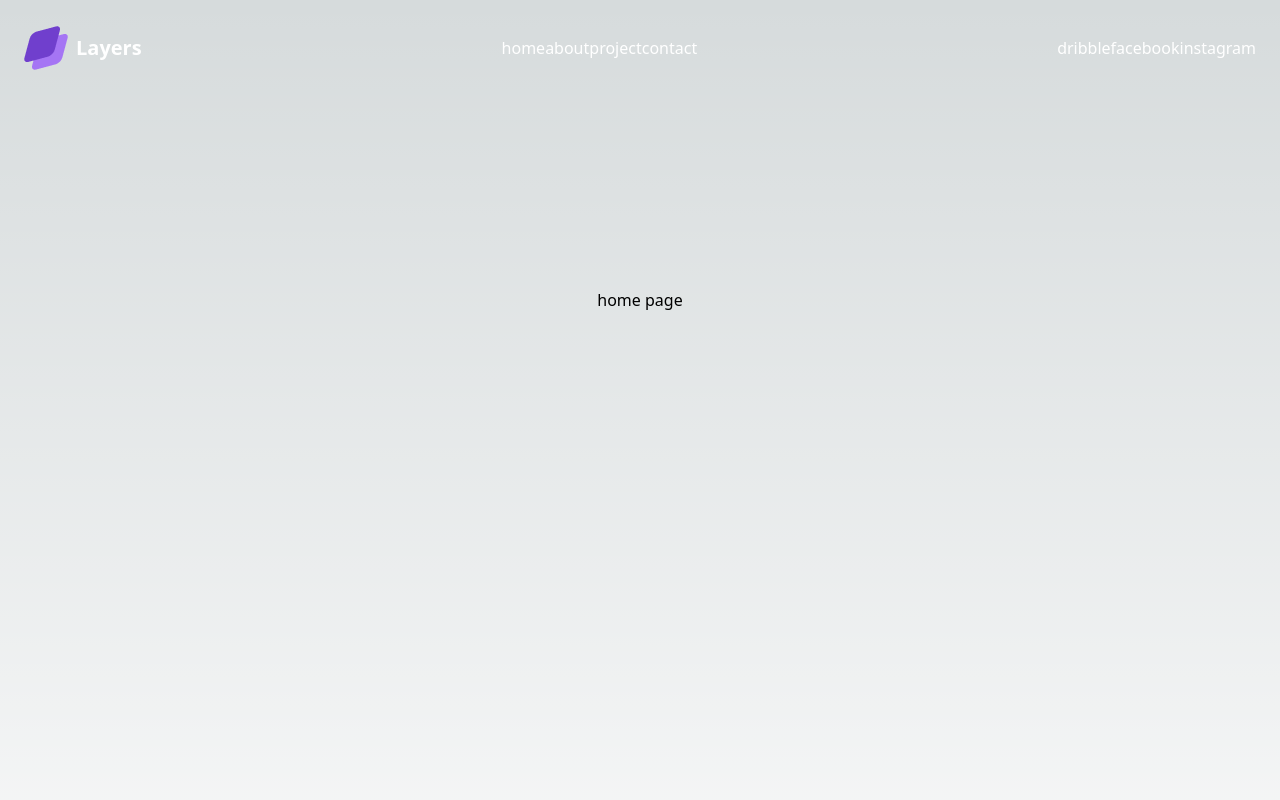
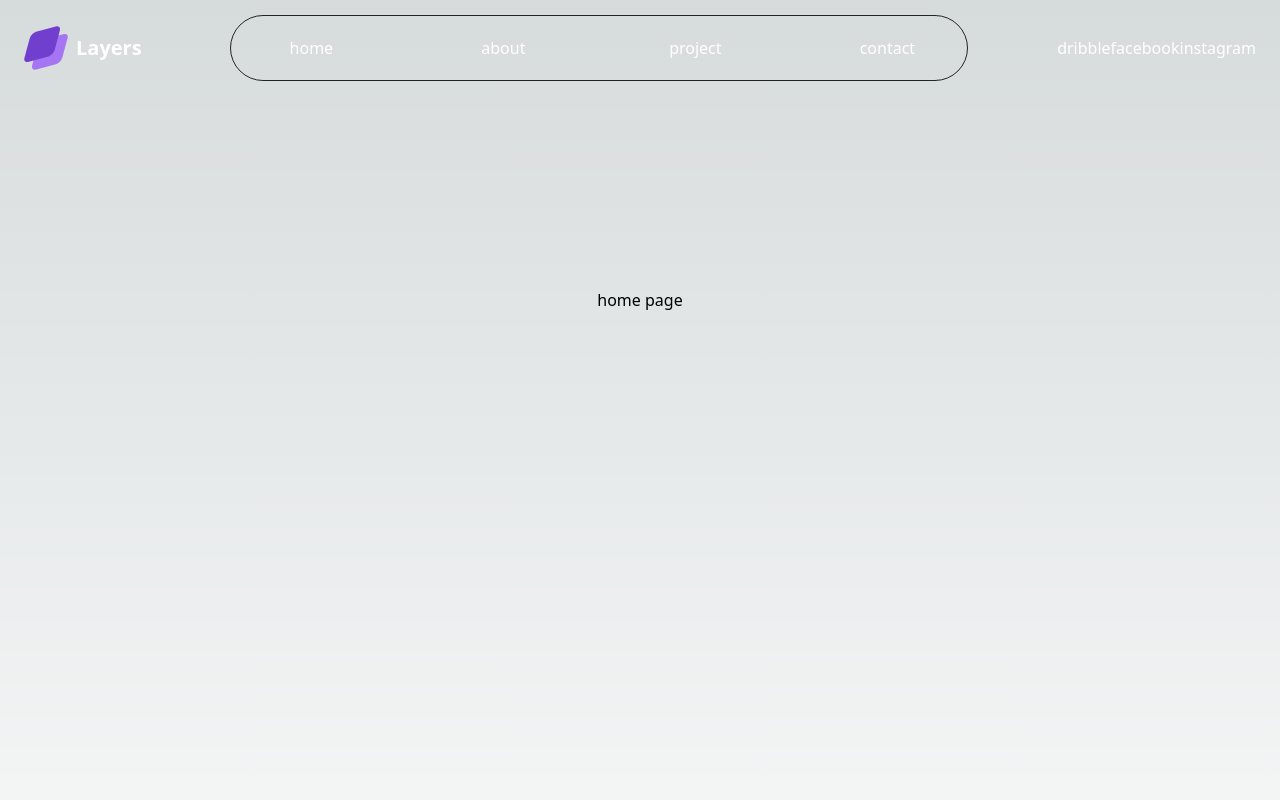
Before and after one commit to Omar-Seba/my_portfolio, a Next.js app: page / in a window 1280 px wide. Shown: the top 800 px of the page. Built offline with nearby package versions, Linux system fonts and the light colour scheme.

Commit message:
nav bar wip

```diff
--- a/src/app/home/page.tsx
+++ b/src/app/home/page.tsx
@@ -31,7 +31,7 @@ export default function Home() {
   };
 
   return (
-    <main className="flex min-h-screen flex-col items-center justify-between p-24">
+    <main className="flex flex-col justify-between items-center p-24 min-h-screen">
       <div>home page</div>
     </main>
   );
--- a/src/app/layout.tsx
+++ b/src/app/layout.tsx
@@ -15,17 +15,16 @@ const RootLayout: React.FC<{ children: React.ReactNode }> = ({ children }) => {
     <html lang="en">
       <body>
         <header className="flex justify-center">
-          <nav className="flex items-center justify-between flex-grow h-24 max-w-screen-xl px-6 text-white ">
-            <div className="flex items-center">
+          <nav className="flex flex-grow justify-between items-center px-6 max-w-screen-xl h-24 text-white">
+            <div className="flex items-center text-base">
               <Image src="/Logomark.png" alt="Logo" width={44} height={44} />
-              <span className="ml-2 text-xl font-semibold">Layers</span>
+              <span className="ml-2 font-semibold text-xl">Layers</span>
             </div>
-            <div>
-
-              <button className="">home</button>
-              <button className="">about</button>
-              <button className="">project</button>
-              <button className="">contact</button>
+            <div className="inline-flex gap-8 border-[#232323] py-1 border rounded-[80px]">
+              <button className="flex justify-center items-center py-4 w-40 shrink-0">home</button>
+              <button className="flex justify-center items-center py-4 w-40 shrink-0">about</button>
+              <button className="flex justify-center items-center py-4 w-40 shrink-0">project</button>
+              <button className="flex justify-center items-center py-4 w-40 shrink-0">contact</button>
             </div>
             <div>
               <button className="">dribble</button>
--- a/src/app/page.tsx
+++ b/src/app/page.tsx
@@ -9,7 +9,7 @@ export default function App() {
 
 
   return (
-    <main className="flex min-h-screen flex-col items-center justify-between p-24">
+    <main className="flex flex-col justify-between items-center p-24 min-h-screen">
       <Home />
     </main>
   );
```
